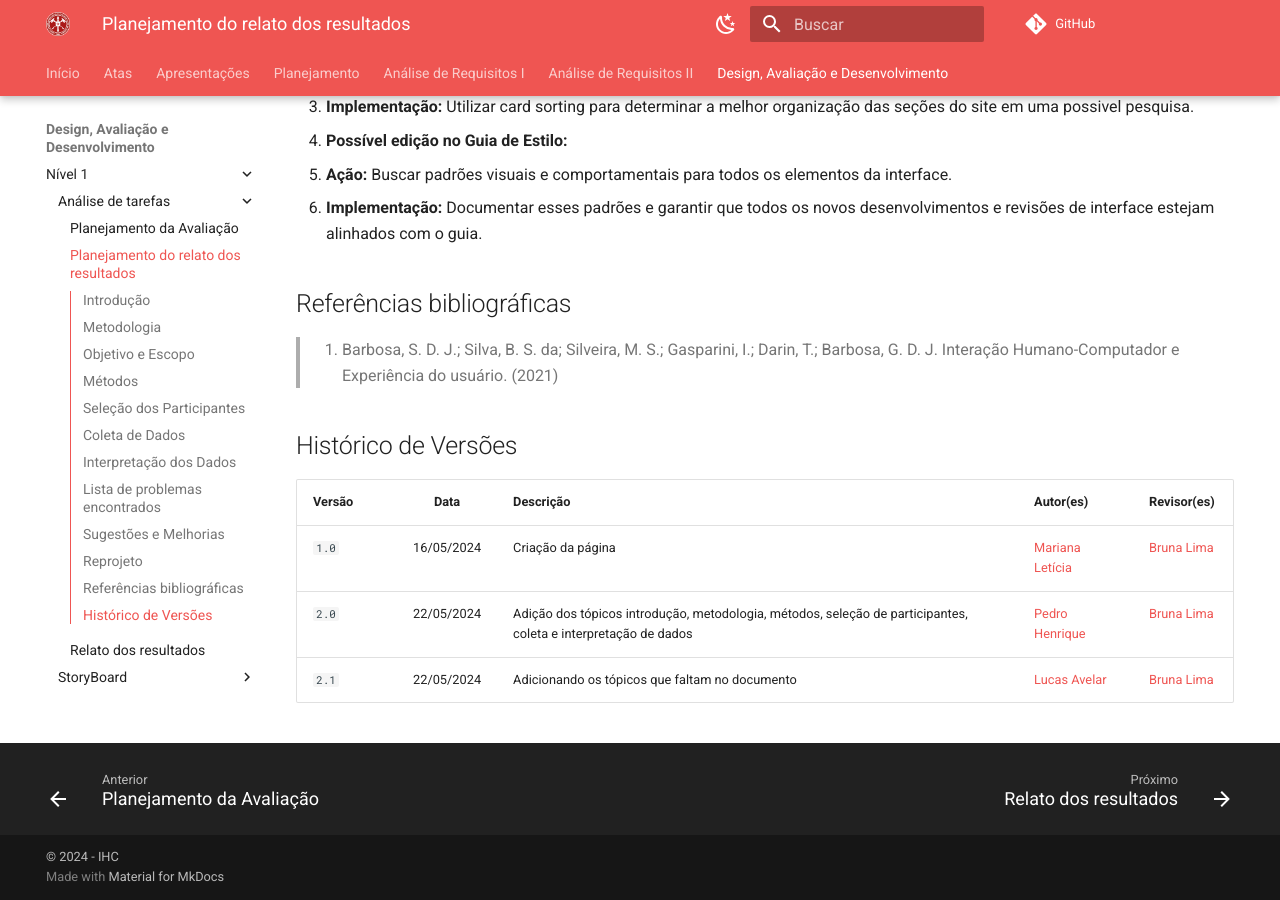
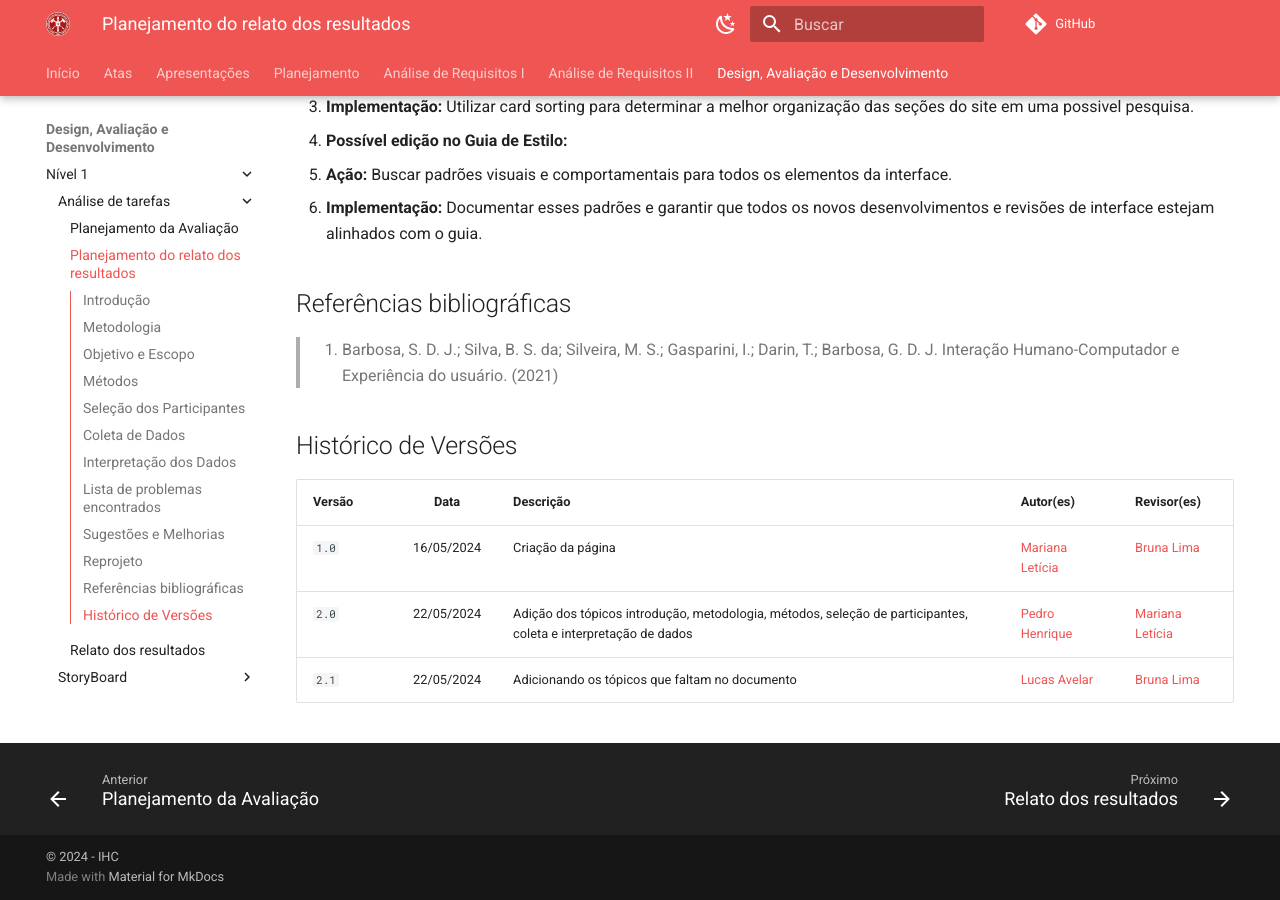
Before and after one commit to Interacao-Humano-Computador/2024.1-CBMERJ, an MkDocs documentation site: the page built from docs/design_avaliacao_desenvolvimento/nivel_1/analise_tarefas/planejamento_relato_resultados.md, in a window 1280 px wide and 900 px high, scrolled down 3278 px. Built offline with MkDocs 1.6.1 and Material for MkDocs 9.7.7, drawn with Linux system fonts in a browser that asks for light colours; comment, search, counter and statistics services are not loaded.

Commit message:
Update planejamento_relato_resultados.md

```diff
--- a/docs/design_avaliacao_desenvolvimento/nivel_1/analise_tarefas/planejamento_relato_resultados.md
+++ b/docs/design_avaliacao_desenvolvimento/nivel_1/analise_tarefas/planejamento_relato_resultados.md
@@ -83,5 +83,5 @@ Com base nas sugestões e melhorias, o reprojeto incluirá as seguintes etapas:
 | Versão |    Data    | Descrição                                 | Autor(es)                                       | Revisor(es)                                    |
 | ------ | :--------: | ----------------------------------------- | ----------------------------------------------- | ---------------------------------------------- |
 | `1.0`   | 16/05/2024 | Criação da página                        | [Mariana Letícia](https://github.com/Marianannn) | [Bruna Lima](https://github.com/libruna) |
-| `2.0`   | 22/05/2024 | Adição dos tópicos introdução, metodologia, métodos, seleção de participantes, coleta e interpretação de dados | [Pedro Henrique](https://github.com/PedroHhenriq) |  [Bruna Lima](https://github.com/libruna) |
+| `2.0`   | 22/05/2024 | Adição dos tópicos introdução, metodologia, métodos, seleção de participantes, coleta e interpretação de dados | [Pedro Henrique](https://github.com/PedroHhenriq) |  [Mariana Letícia](https://github.com/Marianannn) |
 | `2.1`   | 22/05/2024 | Adicionando os tópicos que faltam no documento  | [Lucas Avelar](https://github.com/LucasAvelar2711) |  [Bruna Lima](https://github.com/libruna)  |
```
